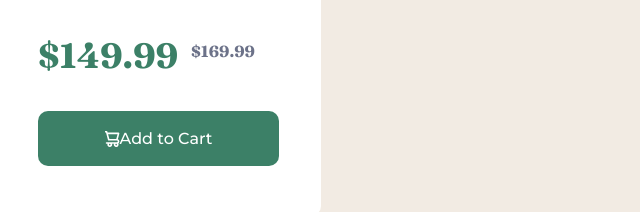
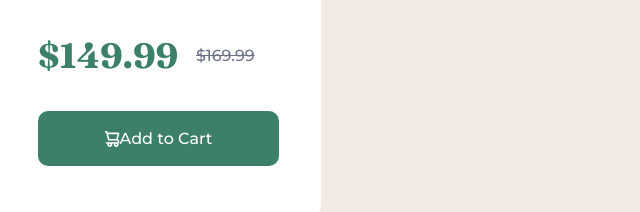
Before and after one commit to Rchanis/Product-preview-card-component, a plain HTML site: page src/index.html in a window 1280 px wide. Shown: the part 342-554 px from the top of the page, 378-1018 px from the left. Drawn offline with Linux system fonts and the light colour scheme.

Commit message:
Line for old price

```diff
--- a/src/style.css
+++ b/src/style.css
@@ -61,12 +61,10 @@
 
 .old_price {
     grid-area: old_price;
-    margin: 0;
-    position: absolute;
-    top: 50%;
-    -ms-transform: translateY(-50%);
-    transform: translateY(-50%);
-    font-family: 'Fraunces', serif;
+    margin: auto;
+    margin-top: 35px;
+    margin-left: 5px;
+    text-decoration: line-through;
 }
 
 .add_cart {
```
Also changed, not shown: src/index.html (+2 -1 lines).
